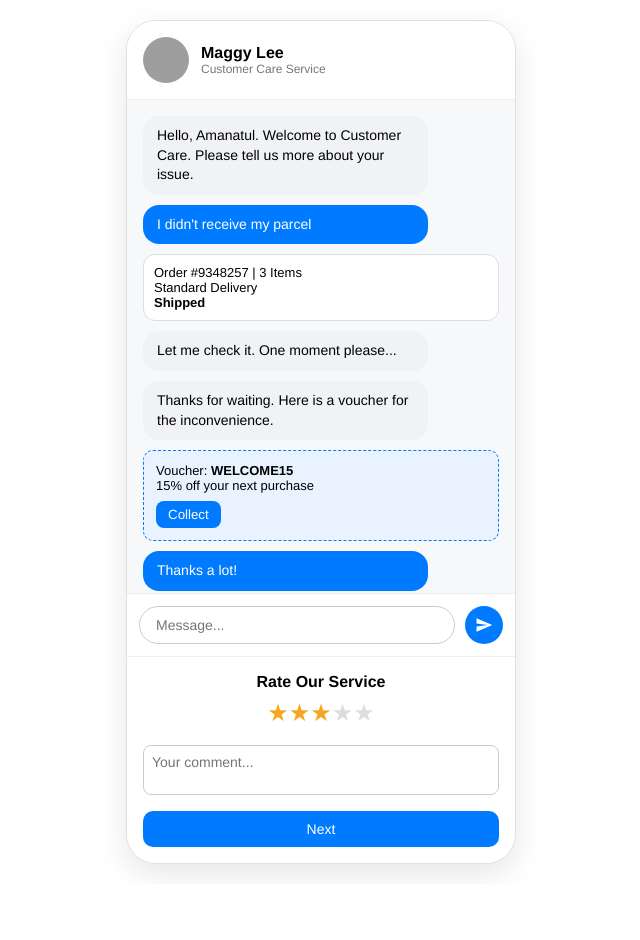
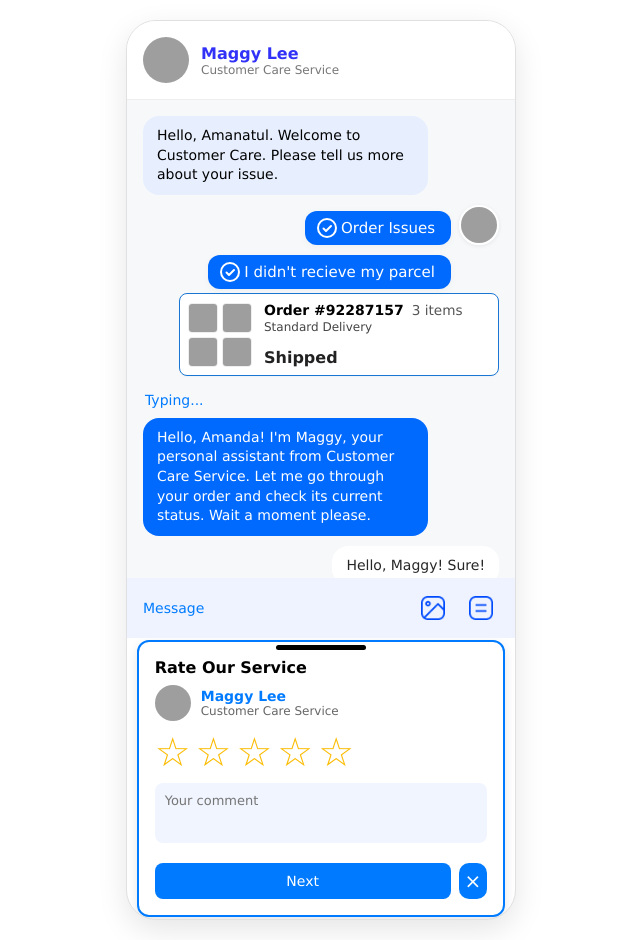
Before and after one commit to ResourcioPvtLimited/Bellabuy_ecommerce_site, a PHP site: page /phpmail/user/chat.html in a window 1280 px wide. Shown: the whole page, without its empty margins (319-959 px from the left). Before the commit the page ends 874 px from the top, so only its background shows below. Run offline with PHP 8.4, Linux system fonts and the light colour scheme; grey boxes are pictures that could not be loaded.

Commit message:
Chat Page Complete

```diff
--- a/assets/css/chat.css
+++ b/assets/css/chat.css
@@ -2,7 +2,7 @@
   margin: 0;
   padding: 0;
   box-sizing: border-box;
-  font-family: 'Helvetica Neue', sans-serif;
+  font-family: Verdana, Geneva, Tahoma, sans-serif;
 }
 
 body {
@@ -17,7 +17,7 @@ body {
 .chat-container {
   width: 100%;
   max-width: 390px;
-  height: 844px;
+  height: 900px;
   background: white;
   border-radius: 30px;
   overflow: hidden;
@@ -26,6 +26,7 @@ body {
   box-shadow: 0 10px 30px rgba(0, 0, 0, 0.1);
   border: 1px solid #e0e0e0;
 }
+
 
 .header {
   display: flex;
@@ -45,6 +46,7 @@ body {
 .header .name {
   font-weight: bold;
   font-size: 16px;
+  color: rgb(49, 49, 248);
 }
 
 .header .role {
@@ -69,126 +71,360 @@ body {
 }
 
 .from-agent {
-  background: #f0f2f6;
+  background: #e7efff;
   align-self: flex-start;
   color: #000;
 }
 
-.from-user {
-  background: #007bff;
-  align-self: flex-end;
+.chat-quick-replies {
+  display: flex;
+  justify-content: end;
+  align-items: flex-end;
+  margin-bottom: 4px;
+}
+
+.chat-quick-replies .quick-reply.from-user {
+  background: #006aff;
+  color: #fff;
+  border-radius: 12px;
+  padding: 8px 16px 8px 36px;
+  margin-right: 8px;
+  position: relative;
+  font-size: 15px;
+  display: flex;
+  align-items: center;
+  box-shadow: 0 2px 8px rgba(0, 0, 0, 0.04);
+  min-width: 120px;
+  max-width: 260px;
+  word-break: break-word;
+}
+
+.chat-quick-replies .icon {
+  position: absolute;
+  left: 12px;
+  display: flex;
+  align-items: center;
+}
+
+.chat-quick-replies .user-avatar {
+  width: 40px;
+  height: 40px;
+  border-radius: 50%;
+  object-fit: cover;
+  border: 2px solid #fff;
+  box-shadow: 0 1px 4px rgba(0, 0, 0, 0.08);
+}
+
+.hide {
+  visibility: hidden;
+}
+
+.order-summary-box {
+  display: flex;
+  justify-content: end;
+  align-items: end;
+  border: 1.5px solid #1976d2;
+  border-radius: 8px;
+  padding: 8px;
+  background: #fff;
+  max-width: 320px;
+  margin-left: auto;
+  margin-bottom: 16px;
+  box-shadow: 0 1px 2px rgba(25, 118, 210, 0.04);
+}
+
+.order-summary-images {
+  display: grid;
+  grid-template-columns: repeat(2, 30px);
+  grid-template-rows: repeat(2, 30px);
+  gap: 4px;
+  margin-right: 12px;
+}
+
+
+.order-summary-images img {
+  width: 30px;
+  height: 30px;
+  object-fit: cover;
+  border-radius: 4px;
+  border: 1px solid #eee;
+}
+
+.order-summary-details {
+  flex: 1;
+  display: flex;
+  flex-direction: column;
+  justify-content: center;
+}
+
+.order-summary-details>div:first-child {
+  display: flex;
+  align-items: baseline;
+  gap: 8px;
+  margin-bottom: 2px;
+}
+
+.order-number {
+  font-size: 14px;
+  font-weight: 500;
+}
+
+.item-count {
+  font-size: 0.85rem;
+  color: #555;
+}
+
+.delivery-type {
+  font-size: 12px;
+  color: #444;
+  margin-bottom: 14px;
+}
+
+.order-status {
+  font-size: 16px;
+  font-weight: bold;
+  color: #222;
+}
+
+
+.bg-blue {
+  background: #006aff;
   color: #fff;
 }
 
-.status {
-  border: 1px solid #ddd;
-  background: #fff;
-  padding: 10px;
-  border-radius: 12px;
-  font-size: 13px;
-  margin-bottom: 10px;
+.from-user {
+  background: #ffffff;
+  /* justify-content: end; */
+  /* align-self: flex-start; */
+  margin-left: auto;
+  width: fit-content;
+  color: #272727;
 }
 
-.voucher-box {
-  border: 1px dashed #007bff;
-  padding: 12px;
-  background: #e8f3ff;
-  border-radius: 10px;
-  font-size: 13px;
-  margin-bottom: 10px;
+.voucher {
+  width: 80%;
+  background: #fff;
+  border: 2px solid #007bff;
+  border-radius: 12px;
+  position: relative;
+  text-align: center;
+  overflow: hidden;
+  padding: 10px 16px;
+  box-shadow: 0 2px 6px rgba(0, 0, 0, 0.1);
 }
 
-.voucher-box button {
-  margin-top: 8px;
-  padding: 6px 12px;
+.voucher::before,
+.voucher::after {
+  content: "";
+  position: absolute;
+  top: 28px;
+  width: 12px;
+  height: 20px;
+  background: #fff;
+  border: 2px solid #007bff;
+  border-radius: 50%;
+  z-index: 1;
+}
+
+.voucher::before {
+  left: -12px;
+  border-right: none;
+}
+
+.voucher::after {
+  right: -12px;
+  border-left: none;
+}
+
+.voucher-header {
+  display: flex;
+  justify-content: space-between;
+  font-size: 12px;
+  font-weight: bold;
+  color: #007bff;
+}
+
+.voucher-header .valid {
+  color: #000;
+  font-weight: normal;
+  font-size: 10px;
+}
+
+.dotted-line {
+  border-top: 1.5px dotted #007bff;
+  margin: 8px 0;
+}
+
+.discount {
+  font-size: 15px;
+  color: #333;
+  margin: 10px 0;
+}
+
+.collect-btn {
+  padding: 6px 14px;
+  background: #fff;
+  border: 1.5px solid #007bff;
+  color: #007bff;
+  border-radius: 6px;
+  font-size: 13px;
+  cursor: pointer;
+  transition: 0.2s;
+}
+
+.collect-btn:hover {
   background: #007bff;
   color: #fff;
-  border: none;
+}
+
+
+.input-container {
+  width: 100%;
+  background-color: #eef3ff;
+  padding: 12px 16px;
+  box-sizing: border-box;
+  position: relative;
+  display: flex;
+  justify-content: space-between;
+  align-items: center;
+}
+
+.input-container .placeholder {
+  color: #007bff;
+  font-size: 14px;
+}
+
+.input-container .icons {
+  display: flex;
+  gap: 12px;
+}
+
+.input-container .icons img {
+  width: 24px;
+  height: 24px;
+  padding: 6px;
+  /* border: 1.5px solid #007bff; */
   border-radius: 8px;
+  box-sizing: content-box;
+  object-fit: contain;
   cursor: pointer;
 }
 
-.chat-footer {
-  padding: 12px;
+.home-indicator {
+  position: absolute;
+  bottom: -12px;
+  left: 50%;
+  transform: translateX(-50%);
+  width: 90px;
+  height: 5px;
+  background-color: black;
+  border-radius: 3px;
+}
+
+.rating-box {
+  width: 95%;
+  margin: 2px auto;
   background: white;
-  border-top: 1px solid #eee;
+  border: 2px solid #007bff;
+  border-radius: 12px;
+  padding: 16px;
+  box-shadow: 0 4px 12px rgba(0, 0, 0, 0.1);
+}
+
+.rating-box h3 {
+  margin-top: 0;
+  font-size: 16px;
+}
+
+.profile {
   display: flex;
   align-items: center;
-  gap: 10px;
+  margin: 8px 0;
 }
 
-.chat-footer input {
-  flex: 1;
-  padding: 10px 16px;
-  border-radius: 24px;
-  border: 1px solid #ccc;
+.profile img {
+  width: 36px;
+  height: 36px;
+  border-radius: 50%;
+  margin-right: 10px;
+}
+
+.profile-info {
+  display: flex;
+  flex-direction: column;
+}
+
+.profile-info .name {
+  font-weight: 600;
+  color: #007bff;
   font-size: 14px;
 }
 
-.chat-footer .icons button {
-  background: #007bff;
-  border: none;
-  padding: 10px;
-  border-radius: 50%;
-  cursor: pointer;
-  display: flex;
-  align-items: center;
-  justify-content: center;
-}
-
-.chat-footer .icons button svg {
-  width: 18px;
-  height: 18px;
-  fill: #fff;
-}
-
-.rating-section {
-  padding: 16px;
-  background: white;
-  text-align: center;
-  border-top: 1px solid #eee;
-}
-
-.rating-section h4 {
-  font-size: 16px;
-  margin-bottom: 8px;
+.profile-info .title {
+  font-size: 12px;
+  color: #666;
 }
 
 .stars {
   display: flex;
-  justify-content: center;
+  gap: 5px;
+  font-size: 40px;
+  color: #fbbc04;
   margin: 8px 0;
+  cursor: pointer;
 }
 
 .stars span {
-  font-size: 24px;
-  color: #ddd;
-  cursor: pointer;
-  transition: color 0.3s;
+  transition: 0.3s;
 }
 
-.stars span.active {
-  color: #f5a623;
+.comment-box {
+  background: #f1f5ff;
+  border-radius: 8px;
+  padding: 10px;
+  font-size: 13px;
+  color: #333;
+  border: none;
+  resize: none;
+  width: 100%;
+  height: 60px;
+  margin-bottom: 16px;
+  outline: none;
 }
 
-.rating-section textarea {
-  width: 100%;
-  padding: 8px;
-  margin-top: 10px;
-  border-radius: 8px;
-  border: 1px solid #ccc;
-  font-size: 14px;
-  resize: none;
+.footer {
+  display: flex;
+  justify-content: space-between;
+  align-items: center;
 }
 
-.rating-section button {
-  margin-top: 12px;
-  width: 100%;
-  padding: 10px;
+.next-btn {
   background: #007bff;
   color: white;
   border: none;
-  border-radius: 10px;
+  padding: 10px 24px;
+  border-radius: 8px;
   font-size: 14px;
   cursor: pointer;
+  width: 90%;
 }
+
+.cancel-btn {
+  font-size: 20px;
+  color: #ffffff;
+  background: #007bff;
+  border: none;
+  padding: 6px;
+  border-radius: 10px;
+  cursor: pointer;
+  margin-left: 8px;
+}
+
+.typing-indicator {
+  color: #007bff;
+  font-size: 14px;
+  font-weight: 500;
+  display: flex;
+  margin: 10px 2px;
+  align-items: center;
+}
--- a/user/chat.html
+++ b/user/chat.html
@@ -2,14 +2,16 @@
 <html lang="en">
 
 <head>
-    <meta charset="UTF-8" />
-    <meta name="viewport" content="width=device-width, initial-scale=1.0" />
-    <title>Customer Chat UI</title>
+    <meta charset="UTF-8">
+    <meta name="viewport" content="width=device-width, initial-scale=1.0">
+    <title>Chat Page</title>
     <link rel="stylesheet" href="../assets/css/chat.css">
 </head>
 
 <body>
     <div class="chat-container">
+
+        <!-- header -->
         <div class="header">
             <img src="https://i.pravatar.cc/100" alt="Maggy" />
             <div>
@@ -17,45 +19,165 @@
                 <div class="role">Customer Care Service</div>
             </div>
         </div>
+
+        <!-- chat body  -->
         <div class="chat-body">
-            <div class="message from-agent">Hello, Amanatul. Welcome to Customer Care. Please tell us more about your
-                issue.</div>
-            <div class="message from-user">I didn't receive my parcel</div>
-            <div class="status">Order #9348257 | 3 Items<br />Standard Delivery<br /><b>Shipped</b></div>
-            <div class="message from-agent">Let me check it. One moment please...</div>
-            <div class="message from-agent">Thanks for waiting. Here is a voucher for the inconvenience.</div>
-            <div class="voucher-box">
-                Voucher: <b>WELCOME15</b><br />
-                15% off your next purchase<br />
-                <button>Collect</button>
+
+            <!-- from agent  -->
+            <div class="message from-agent">
+                Hello, Amanatul. Welcome to Customer Care. Please tell us more about your issue.
             </div>
-            <div class="message from-user">Thanks a lot!</div>
-            <div class="message from-agent">Is there anything else I can help with?</div>
-            <div class="message from-user">All good.</div>
+
+
+            <!-- from user  -->
+            <div class="chat-quick-replies">
+                <div class="quick-reply from-user">
+                    <span class="icon">
+                        <svg width="20" height="20" viewBox="0 0 20 20" fill="none">
+                            <circle cx="10" cy="10" r="9" stroke="#fff" stroke-width="2" fill="none" />
+                            <path d="M6.5 10.5L9 13L14 8" stroke="#fff" stroke-width="2" stroke-linecap="round"
+                                stroke-linejoin="round" />
+                        </svg>
+                    </span>
+                    Order Issues
+                </div>
+                <img class="user-avatar" src="https://i.pravatar.cc/60?img=5" alt="User" />
+            </div>
+            <div class="chat-quick-replies">
+                <div class="quick-reply from-user">
+                    <span class="icon">
+                        <svg width="20" height="20" viewBox="0 0 20 20" fill="none">
+                            <circle cx="10" cy="10" r="9" stroke="#fff" stroke-width="2" fill="none" />
+                            <path d="M6.5 10.5L9 13L14 8" stroke="#fff" stroke-width="2" stroke-linecap="round"
+                                stroke-linejoin="round" />
+                        </svg>
+                    </span>
+                    I didn't recieve my parcel
+                </div>
+                <img class="user-avatar hide" src="https://i.pravatar.cc/60?img=5" alt="User" />
+            </div>
+
+            <!-- order summary -->
+            <div class="order-summary-box">
+                <div class="order-summary-images">
+                    <img src="https://images.unsplash.com/photo-1512436991641-6745cdb1723f?auto=format&fit=facearea&w=64&h=64"
+                        alt="Product 1" />
+                    <img src="https://images.unsplash.com/photo-1517841905240-472988babdf9?auto=format&fit=facearea&w=64&h=64"
+                        alt="Product 2" />
+                    <img src="https://images.unsplash.com/photo-1515378791036-0648a3ef77b2?auto=format&fit=facearea&w=64&h=64"
+                        alt="Product 3" />
+                    <img src="https://images.unsplash.com/photo-1508214751196-bcfd4ca60f91?auto=format&fit=facearea&w=64&h=64"
+                        alt="Product 4" />
+                </div>
+                <div class="order-summary-details">
+                    <div>
+                        <span class="order-number"><b>Order #92287157</b></span>
+                        <span class="item-count">3 items</span>
+                    </div>
+                    <div class="delivery-type">Standard Delivery</div>
+                    <div class="order-status"><b>Shipped</b></div>
+                </div>
+            </div>
+
+            <div class="typing-indicator">
+                Typing...
+            </div>
+
+            <!-- from agent  -->
+            <div class="message from-agent bg-blue">
+                Hello, Amanda! I'm Maggy, your personal assistant from Customer Care Service. Let me go through your
+                order and
+                check its current status. Wait a moment please.
+            </div>
+
+
+            <!-- from user  -->
+            <div class="message from-user">Hello, Maggy! Sure!</div>
+
+            <!-- from agent  -->
+            <div class="message from-agent bg-blue">
+                Thank you for waiting Amanda! I just checked your order status and seems like there was a problem on our
+                end. We
+                are really sorry about that. You will receive your parcel within 2 days.
+            </div>
+
+            <!-- from agent  -->
+            <div class="message from-agent bg-blue">
+                We would like to give you a small gift. 15% off for your next purchase.
+            </div>
+
+
+            <!-- Voucher  -->
+            <div class="voucher">
+                <div class="voucher-header">
+                    <div>Voucher</div>
+                    <div class="valid">Valid Until 6.20.20</div>
+                </div>
+
+                <div class="dotted-line"></div>
+
+                <div class="discount">15% off your next purchase</div>
+
+                <button class="collect-btn">Collect</button>
+            </div>
+
+            <!-- from user  -->
+            <div class="message from-user">Wow! Thanks a lot, Maggy!</div>
+
+            <!-- from agent  -->
+            <div class="message from-agent bg-blue">
+                Is there anything else I can help you with?
+            </div>
+
+            <!-- from user  -->
+            <div class="message from-user">Nope, all good</div>
+
+            <!-- from agent  -->
+            <div class="message from-agent bg-blue">
+                Great! Have a nice day! Was happy to help you.
+            </div>
+
         </div>
-        <div class="chat-footer">
-            <input type="text" placeholder="Message..." />
+
+        <!-- message bar -->
+
+        <div class="input-container">
+            <div class="placeholder">Message</div>
+
             <div class="icons">
-                <button aria-label="Send">
-                    <svg xmlns="http://www.w3.org/2000/svg" height="24" viewBox="0 0 24 24" width="24">
-                        <path d="M0 0h24v24H0z" fill="none" />
-                        <path d="M2.01 21L23 12 2.01 3 2 10l15 2-15 2z" />
-                    </svg>
-                </button>
+                <img src="../assets/images/chatPage/image-icon.png" alt="Image Icon">
+                <img src="../assets/images/chatPage/menu-icon.png" alt="Menu Icon">
+            </div>
+
+            <div class="home-indicator"></div>
+        </div>
+
+
+        <!-- rating box -->
+        <div class="rating-box">
+            <h3>Rate Our Service</h3>
+
+            <div class="profile">
+                <img src="https://i.pravatar.cc/36?img=10" alt="Maggy Lee">
+                <div class="profile-info">
+                    <span class="name">Maggy Lee</span>
+                    <span class="title">Customer Care Service</span>
+                </div>
+            </div>
+
+            <div class="stars">
+                <span>☆</span><span>☆</span><span>☆</span><span>☆</span><span>☆</span>
+            </div>
+
+            <textarea class="comment-box" placeholder="Your comment"></textarea>
+
+            <div class="footer">
+                <button class="next-btn">Next</button>
+                <button class="cancel-btn">&times;</button>
             </div>
         </div>
-        <div class="rating-section">
-            <h4>Rate Our Service</h4>
-            <div class="stars">
-                <span class="active">★</span>
-                <span class="active">★</span>
-                <span class="active">★</span>
-                <span>★</span>
-                <span>★</span>
-            </div>
-            <textarea placeholder="Your comment..."></textarea>
-            <button>Next</button>
-        </div>
+
+
     </div>
 </body>
 
```
Also changed, not shown: assets/images/chatPage/image-icon.png (added), assets/images/chatPage/menu-icon.png (added).
